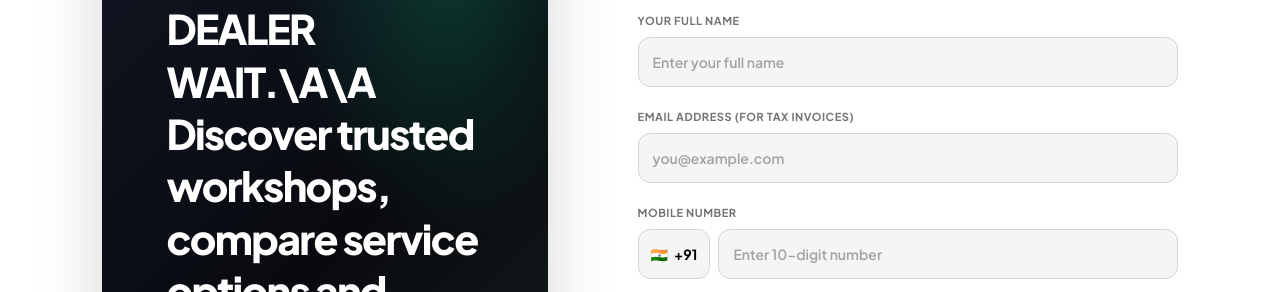
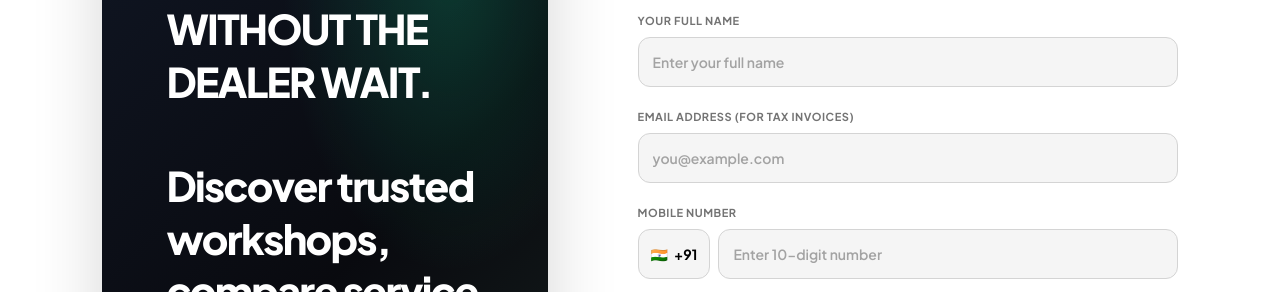
Before and after one commit to yoyo-0909/QUICKBAY_, a plain HTML site: page index.html in a window 1280 px wide. Shown: the part 275-567 px from the top of the page. Drawn offline with nearby package versions, Linux system fonts and the light colour scheme.

Commit message:
Fix literal CSS line breaks in desktop hero

```diff
--- a/index.html
+++ b/index.html
@@ -281,7 +281,7 @@
     padding: 56px clamp(40px, 8vw, 140px) !important;
   }
   #view-phone:not(.hidden)::before {
-    content: "QUICKBAY\\A\\A CAR CARE, WITHOUT THE DEALER WAIT.\\A\\A Discover trusted workshops, compare service options and reserve a bay with confidence." !important;
+    content: "QUICKBAY\A\A CAR CARE, WITHOUT THE DEALER WAIT.\A\A Discover trusted workshops, compare service options and reserve a bay with confidence." !important;
     display: flex !important; white-space: pre-line !important;
     grid-column: 1 !important; grid-row: 1 / 4 !important;
     width: 100% !important; min-height: 560px !important;
```
